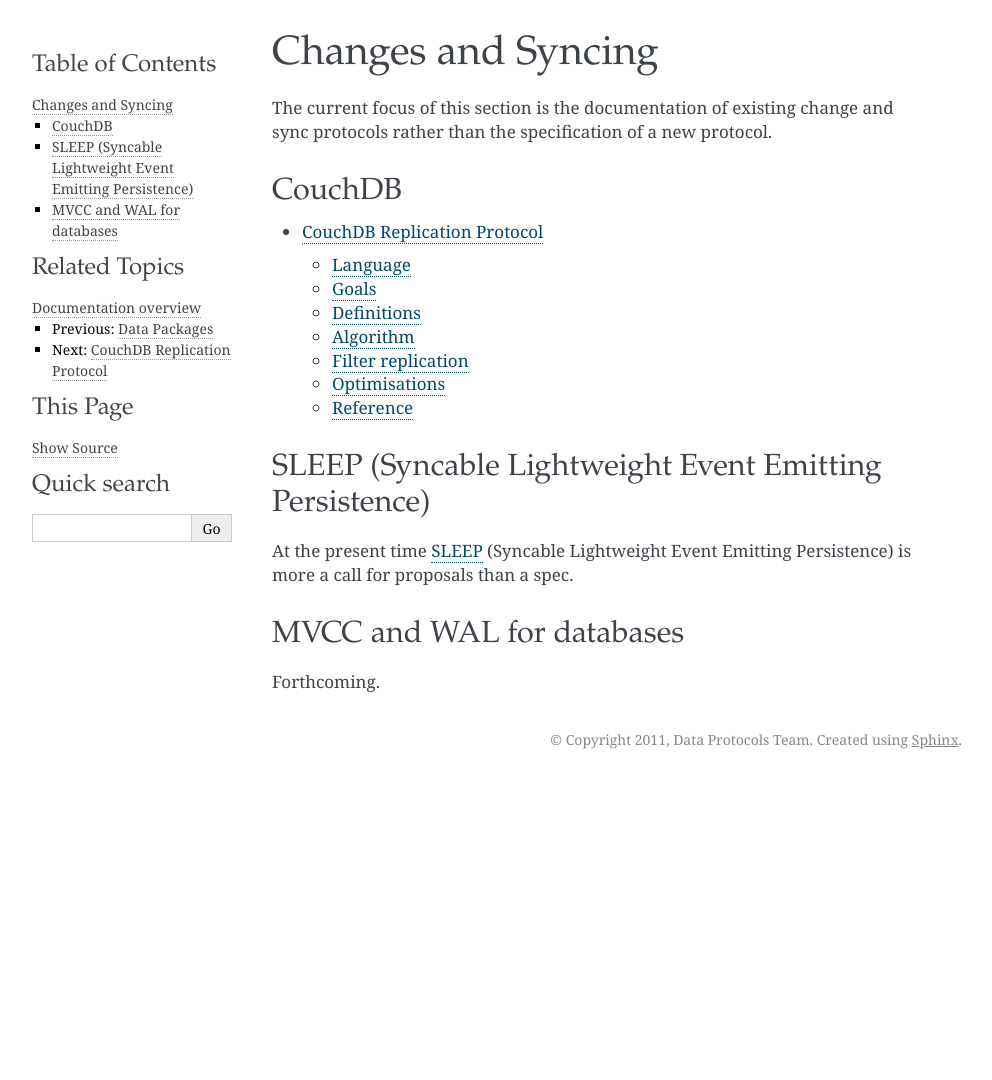
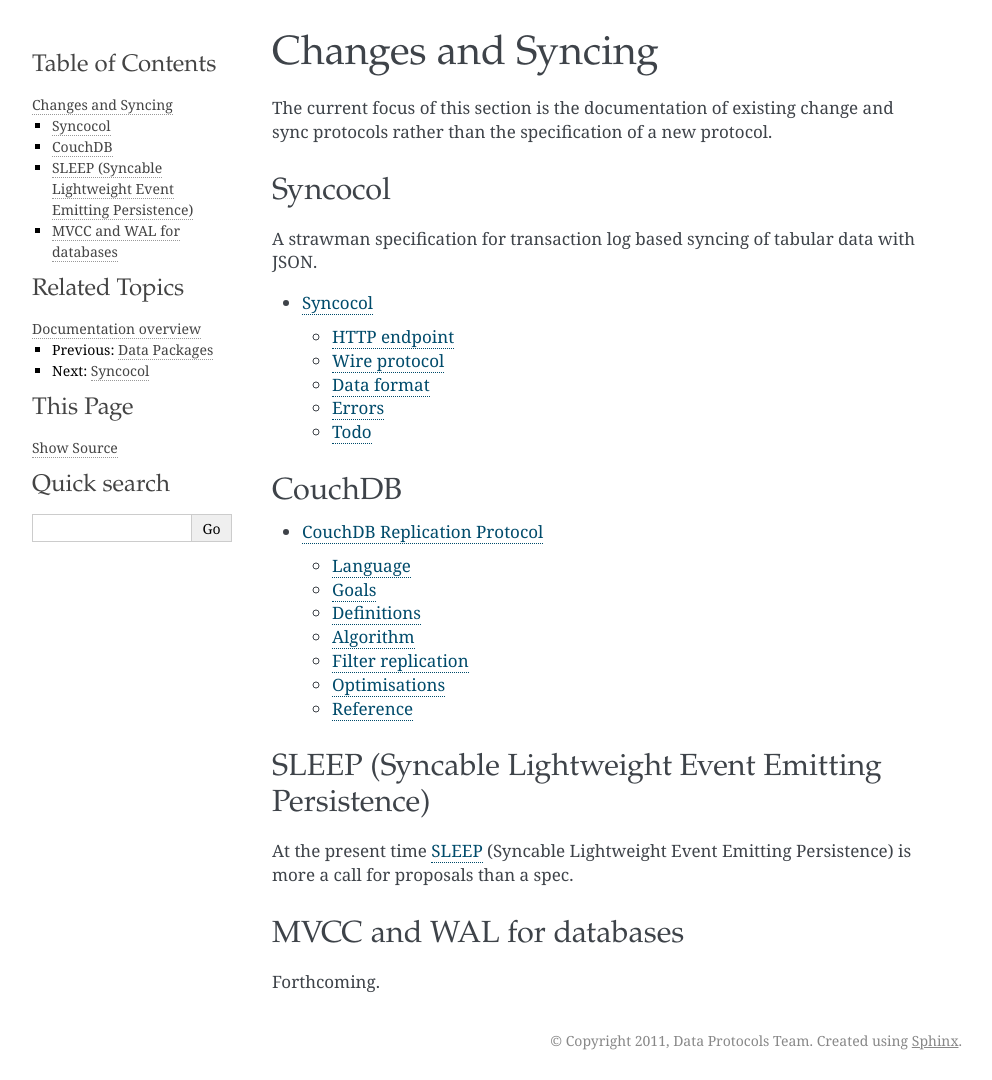
Before and after one commit to frictionlessdata/datapackage, a Sphinx documentation site: the page built from source/syncing.rst, in a window 1280 px wide. Shown: the whole page, without its empty margins (148-1140 px from the left). Built offline with Sphinx 7.4.7, drawn with Linux system fonts in a browser that asks for light colours; before the commit the page ends 900 px from its top, so only the background shows below that.

Commit message:
Link to Syncocol

```diff
--- a/source/syncing.rst
+++ b/source/syncing.rst
@@ -3,6 +3,16 @@ Changes and Syncing
 ===================
 
 The current focus of this section is the documentation of existing change and sync protocols rather than the specification of a new protocol.
+
+Syncocol
+========
+
+A strawman specification for transaction log based syncing of tabular data with JSON.
+
+.. toctree::
+   :maxdepth: 2
+
+   syncocol
 
 
 CouchDB
```
